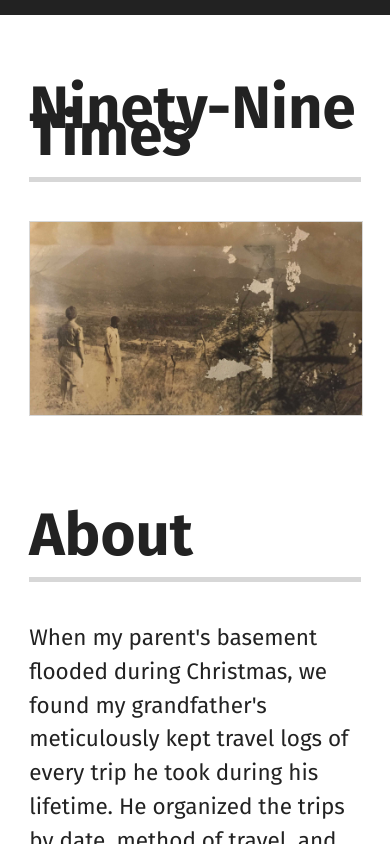
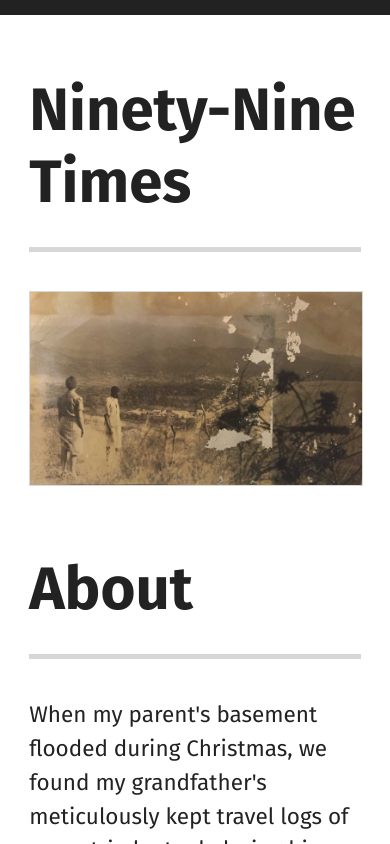
Before and after one commit to warrend/ninety-nine, a React (Create React App) app: page / in a window 390 px wide. Shown: the top 844 px of the page. Built offline with nearby package versions, Linux system fonts and the light colour scheme.

Commit message:
add media query

```diff
--- a/src/components/Country.js
+++ b/src/components/Country.js
@@ -2,9 +2,15 @@ import React from 'react'
 import './Countries.css'
 
 const Country = (props) => {
+	const sw = window.screen.width
 	const cLength = () => {
-		let visits = parseInt(props.country.visits)
-		return Math.ceil((visits * 3.6) + 20)
+		if (sw > 415) {
+			let visits = parseInt(props.country.visits, 10)
+			return Math.ceil((visits * 3.6) + 20)
+		} else {
+			let visits = parseInt(props.country.visits, 10)
+			return visits + 78
+		}
 	}
 
 	const background = props.country.color
--- a/src/components/Ship.js
+++ b/src/components/Ship.js
@@ -2,9 +2,13 @@ import React from 'react'
 import './Ship.css'
 
 const Ship = (props) => {
-
+	const sw = window.screen.width
 	const percentage = () => {
-		return Math.floor((props.ship.year - 1892) - 25)
+		if (sw > 415) {
+			return Math.floor((props.ship.year - 1892) - 25)
+		} else {
+			return parseInt(props.ship.year, 10) - 1872
+		}
 	}
 
 	const style = {
--- a/src/containers/App.css
+++ b/src/containers/App.css
@@ -20,13 +20,13 @@ img {
   width: 100%;
   height: auto;
   border: 1px solid #d7d7d7;
-  margin-bottom: 1em;
 }
 
 h1, h2 {
   font-size: 3.33em;
   font-weight: 700;
-  margin: 1.33em 0 .66em 0;
+  line-height: 1.2;
+  margin: 1em 0 .66em 0;
   border-bottom: 5px solid #d7d7d7;
   padding-bottom: 28px;
 }
```
